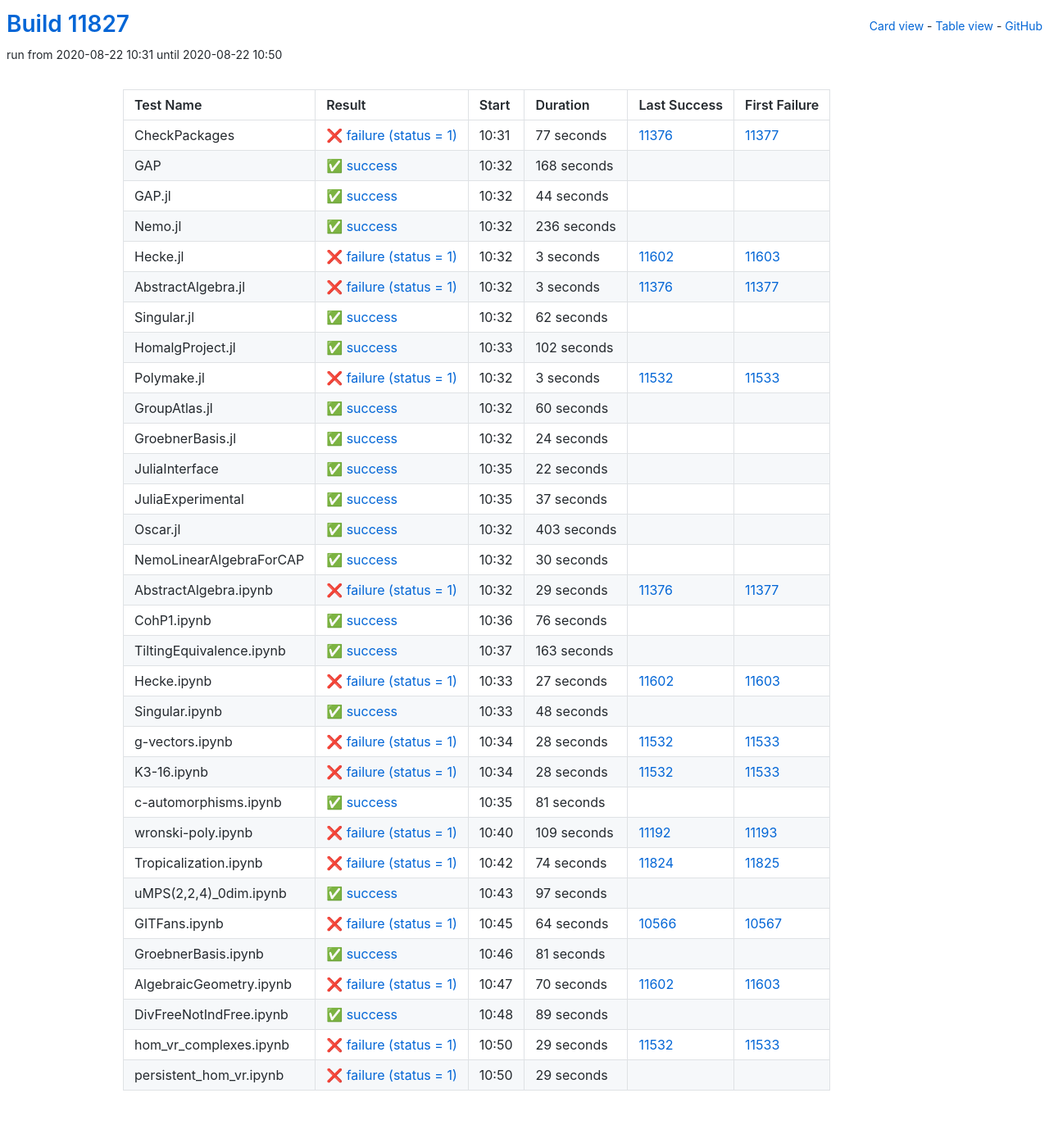
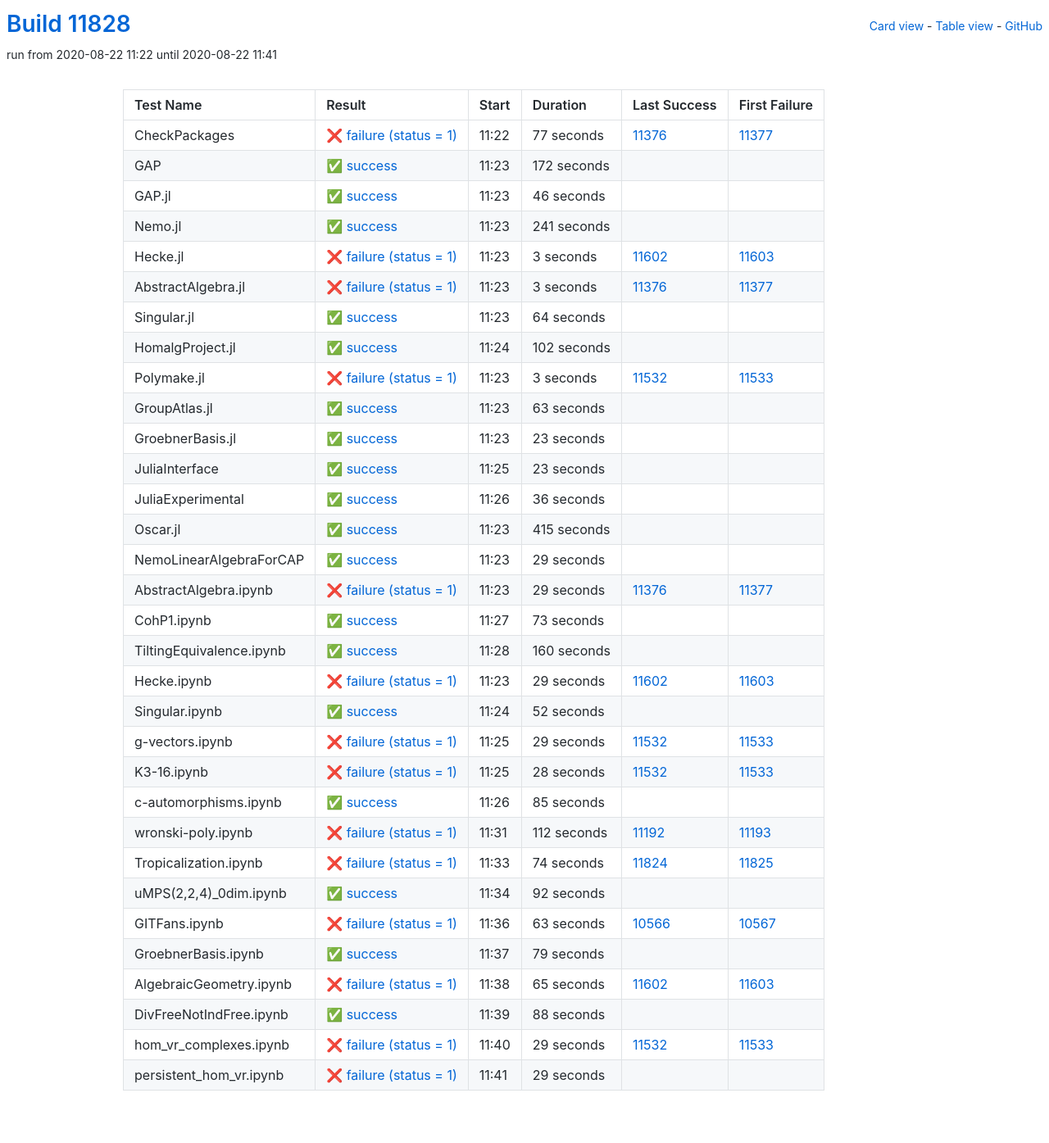
Before and after one commit to oscar-system/oscar-ci-status, a Jekyll site: the page built from table.html, in a window 1280 px wide. Shown: the whole page at 82% size. Built offline with Jekyll 4.4.1, drawn with Linux system fonts in a browser that asks for light colours.

Commit message:
Build #11828

```diff
--- a/_data/ci.yml
+++ b/_data/ci.yml
@@ -1,6 +1,6 @@
 ---
-build: 11827
-build_url: https://oscarci.mathematik.uni-kl.de/job/oscar/11827/
+build: 11828
+build_url: https://oscarci.mathematik.uni-kl.de/job/oscar/11828/
 job: oscar
 organization: oscar-system
 repo: oscar-ci-status
@@ -8,8 +8,8 @@
 tests:
 - name: CheckPackages
   id: checkpackages
-  log: https://oscarci.mathematik.uni-kl.de/job/oscar/11827/artifact/logs/build-11827/CheckPackages.log
-  start: 2020-08-22 10:31
+  log: https://oscarci.mathematik.uni-kl.de/job/oscar/11828/artifact/logs/build-11828/CheckPackages.log
+  start: 2020-08-22 11:22
   success: false
   exitcode: 1
   status: failure
@@ -20,44 +20,44 @@
   first_failure_url: https://oscarci.mathematik.uni-kl.de/job/oscar/11377/
 - name: GAP
   id: gap
-  log: https://oscarci.mathematik.uni-kl.de/job/oscar/11827/artifact/logs/build-11827/GAP.log
-  start: 2020-08-22 10:32
+  log: https://oscarci.mathematik.uni-kl.de/job/oscar/11828/artifact/logs/build-11828/GAP.log
+  start: 2020-08-22 11:23
   success: true
   exitcode: 0
   status: success
-  duration: 168
+  duration: 172
   last_success: false
   last_success_url:
   first_failure: false
   first_failure_url:
 - name: GAP.jl
   id: gap-jl
-  log: https://oscarci.mathematik.uni-kl.de/job/oscar/11827/artifact/logs/build-11827/GAP.jl.log
-  start: 2020-08-22 10:32
+  log: https://oscarci.mathematik.uni-kl.de/job/oscar/11828/artifact/logs/build-11828/GAP.jl.log
+  start: 2020-08-22 11:23
   success: true
   exitcode: 0
   status: success
-  duration: 44
+  duration: 46
   last_success: false
   last_success_url:
   first_failure: false
   first_failure_url:
 - name: Nemo.jl
   id: nemo-jl
-  log: https://oscarci.mathematik.uni-kl.de/job/oscar/11827/artifact/logs/build-11827/Nemo.jl.log
-  start: 2020-08-22 10:32
+  log: https://oscarci.mathematik.uni-kl.de/job/oscar/11828/artifact/logs/build-11828/Nemo.jl.log
+  start: 2020-08-22 11:23
   success: true
   exitcode: 0
   status: success
-  duration: 236
+  duration: 241
   last_success: false
   last_success_url:
   first_failure: false
   first_failure_url:
 - name: Hecke.jl
   id: hecke-jl
-  log: https://oscarci.mathematik.uni-kl.de/job/oscar/11827/artifact/logs/build-11827/Hecke.jl.log
-  start: 2020-08-22 10:32
+  log: https://oscarci.mathematik.uni-kl.de/job/oscar/11828/artifact/logs/build-11828/Hecke.jl.log
+  start: 2020-08-22 11:23
   success: false
   exitcode: 1
   status: failure
@@ -68,8 +68,8 @@
   first_failure_url: https://oscarci.mathematik.uni-kl.de/job/oscar/11603/
 - name: AbstractAlgebra.jl
   id: abstractalgebra-jl
-  log: https://oscarci.mathematik.uni-kl.de/job/oscar/11827/artifact/logs/build-11827/AbstractAlgebra.jl.log
-  start: 2020-08-22 10:32
+  log: https://oscarci.mathematik.uni-kl.de/job/oscar/11828/artifact/logs/build-11828/AbstractAlgebra.jl.log
+  start: 2020-08-22 11:23
   success: false
   exitcode: 1
   status: failure
@@ -80,20 +80,20 @@
   first_failure_url: https://oscarci.mathematik.uni-kl.de/job/oscar/11377/
 - name: Singular.jl
   id: singular-jl
-  log: https://oscarci.mathematik.uni-kl.de/job/oscar/11827/artifact/logs/build-11827/Singular.jl.log
-  start: 2020-08-22 10:32
+  log: https://oscarci.mathematik.uni-kl.de/job/oscar/11828/artifact/logs/build-11828/Singular.jl.log
+  start: 2020-08-22 11:23
   success: true
   exitcode: 0
   status: success
-  duration: 62
+  duration: 64
   last_success: false
   last_success_url:
   first_failure: false
   first_failure_url:
 - name: HomalgProject.jl
   id: homalgproject-jl
-  log: https://oscarci.mathematik.uni-kl.de/job/oscar/11827/artifact/logs/build-11827/HomalgProject.jl.log
-  start: 2020-08-22 10:33
+  log: https://oscarci.mathematik.uni-kl.de/job/oscar/11828/artifact/logs/build-11828/HomalgProject.jl.log
+  start: 2020-08-22 11:24
   success: true
   exitcode: 0
   status: success
@@ -104,8 +104,8 @@
   first_failure_url:
 - name: Polymake.jl
   id: polymake-jl
-  log: https://oscarci.mathematik.uni-kl.de/job/oscar/11827/artifact/logs/build-11827/Polymake.jl.log
-  start: 2020-08-22 10:32
+  log: https://oscarci.mathematik.uni-kl.de/job/oscar/11828/artifact/logs/build-11828/Polymake.jl.log
+  start: 2020-08-22 11:23
   success: false
   exitcode: 1
   status: failure
@@ -116,80 +116,80 @@
   first_failure_url: https://oscarci.mathematik.uni-kl.de/job/oscar/11533/
 - name: GroupAtlas.jl
   id: groupatlas-jl
-  log: https://oscarci.mathematik.uni-kl.de/job/oscar/11827/artifact/logs/build-11827/GroupAtlas.jl.log
-  start: 2020-08-22 10:32
+  log: https://oscarci.mathematik.uni-kl.de/job/oscar/11828/artifact/logs/build-11828/GroupAtlas.jl.log
+  start: 2020-08-22 11:23
   success: true
   exitcode: 0
   status: success
-  duration: 60
+  duration: 63
   last_success: false
   last_success_url:
   first_failure: false
   first_failure_url:
 - name: GroebnerBasis.jl
   id: groebnerbasis-jl
-  log: https://oscarci.mathematik.uni-kl.de/job/oscar/11827/artifact/logs/build-11827/GroebnerBasis.jl.log
-  start: 2020-08-22 10:32
+  log: https://oscarci.mathematik.uni-kl.de/job/oscar/11828/artifact/logs/build-11828/GroebnerBasis.jl.log
+  start: 2020-08-22 11:23
   success: true
   exitcode: 0
   status: success
-  duration: 24
+  duration: 23
   last_success: false
   last_success_url:
   first_failure: false
   first_failure_url:
 - name: JuliaInterface
   id: juliainterface
-  log: https://oscarci.mathematik.uni-kl.de/job/oscar/11827/artifact/logs/build-11827/JuliaInterface.log
-  start: 2020-08-22 10:35
+  log: https://oscarci.mathematik.uni-kl.de/job/oscar/11828/artifact/logs/build-11828/JuliaInterface.log
+  start: 2020-08-22 11:25
   success: true
   exitcode: 0
   status: success
-  duration: 22
+  duration: 23
   last_success: false
   last_success_url:
   first_failure: false
   first_failure_url:
 - name: JuliaExperimental
   id: juliaexperimental
-  log: https://oscarci.mathematik.uni-kl.de/job/oscar/11827/artifact/logs/build-11827/JuliaExperimental.log
-  start: 2020-08-22 10:35
+  log: https://oscarci.mathematik.uni-kl.de/job/oscar/11828/artifact/logs/build-11828/JuliaExperimental.log
+  start: 2020-08-22 11:26
   success: true
   exitcode: 0
   status: success
-  duration: 37
+  duration: 36
   last_success: false
   last_success_url:
   first_failure: false
   first_failure_url:
 - name: Oscar.jl
   id: oscar-jl
-  log: https://oscarci.mathematik.uni-kl.de/job/oscar/11827/artifact/logs/build-11827/Oscar.jl.log
-  start: 2020-08-22 10:32
+  log: https://oscarci.mathematik.uni-kl.de/job/oscar/11828/artifact/logs/build-11828/Oscar.jl.log
+  start: 2020-08-22 11:23
   success: true
   exitcode: 0
   status: success
-  duration: 403
+  duration: 415
   last_success: false
   last_success_url:
   first_failure: false
   first_failure_url:
 - name: NemoLinearAlgebraForCAP
   id: nemolinearalgebraforcap
-  log: https://oscarci.mathematik.uni-kl.de/job/oscar/11827/artifact/logs/build-11827/NemoLinearAlgebraForCAP.log
-  start: 2020-08-22 10:32
+  log: https://oscarci.mathematik.uni-kl.de/job/oscar/11828/artifact/logs/build-11828/NemoLinearAlgebraForCAP.log
+  start: 2020-08-22 11:23
   success: true
   exitcode: 0
   status: success
-  duration: 30
+  duration: 29
   last_success: false
   last_success_url:
   first_failure: false
   first_failure_url:
 - name: AbstractAlgebra.ipynb
   id: abstractalgebra-ipynb
-  log: https://oscarci.mathematik.uni-kl.de/job/oscar/11827/artifact/logs/build-11827/AbstractAlgebra.ipynb.log
-  start: 2020-08-22 10:32
+  log: https://oscarci.mathematik.uni-kl.de/job/oscar/11828/artifact/logs/build-11828/AbstractAlgebra.ipynb.log
+  start: 2020-08-22 11:23
   success: false
   exitcode: 1
   status: failure
@@ -200,68 +200,68 @@
   first_failure_url: https://oscarci.mathematik.uni-kl.de/job/oscar/11377/
 - name: CohP1.ipynb
   id: cohp1-ipynb
-  log: https://oscarci.mathematik.uni-kl.de/job/oscar/11827/artifact/logs/build-11827/CohP1.ipynb.log
-  start: 2020-08-22 10:36
+  log: https://oscarci.mathematik.uni-kl.de/job/oscar/11828/artifact/logs/build-11828/CohP1.ipynb.log
+  start: 2020-08-22 11:27
   success: true
   exitcode: 0
   status: success
-  duration: 76
+  duration: 73
   last_success: false
   last_success_url:
   first_failure: false
   first_failure_url:
 - name: TiltingEquivalence.ipynb
   id: tiltingequivalence-ipynb
-  log: https://oscarci.mathematik.uni-kl.de/job/oscar/11827/artifact/logs/build-11827/TiltingEquivalence.ipynb.log
-  start: 2020-08-22 10:37
+  log: https://oscarci.mathematik.uni-kl.de/job/oscar/11828/artifact/logs/build-11828/TiltingEquivalence.ipynb.log
+  start: 2020-08-22 11:28
   success: true
   exitcode: 0
   status: success
-  duration: 163
+  duration: 160
   last_success: false
   last_success_url:
   first_failure: false
   first_failure_url:
 - name: Hecke.ipynb
   id: hecke-ipynb
-  log: https://oscarci.mathematik.uni-kl.de/job/oscar/11827/artifact/logs/build-11827/Hecke.ipynb.log
-  start: 2020-08-22 10:33
+  log: https://oscarci.mathematik.uni-kl.de/job/oscar/11828/artifact/logs/build-11828/Hecke.ipynb.log
+  start: 2020-08-22 11:23
   success: false
   exitcode: 1
   status: failure
-  duration: 27
+  duration: 29
   last_success: 11602
   last_success_url: https://oscarci.mathematik.uni-kl.de/job/oscar/11602/
   first_failure: 11603
   first_failure_url: https://oscarci.mathematik.uni-kl.de/job/oscar/11603/
 - name: Singular.ipynb
   id: singular-ipynb
-  log: https://oscarci.mathematik.uni-kl.de/job/oscar/11827/artifact/logs/build-11827/Singular.ipynb.log
-  start: 2020-08-22 10:33
+  log: https://oscarci.mathematik.uni-kl.de/job/oscar/11828/artifact/logs/build-11828/Singular.ipynb.log
+  start: 2020-08-22 11:24
   success: true
   exitcode: 0
   status: success
-  duration: 48
+  duration: 52
   last_success: false
   last_success_url:
   first_failure: false
   first_failure_url:
 - name: g-vectors.ipynb
   id: g-vectors-ipynb
-  log: https://oscarci.mathematik.uni-kl.de/job/oscar/11827/artifact/logs/build-11827/g-vectors.ipynb.log
-  start: 2020-08-22 10:34
+  log: https://oscarci.mathematik.uni-kl.de/job/oscar/11828/artifact/logs/build-11828/g-vectors.ipynb.log
+  start: 2020-08-22 11:25
   success: false
   exitcode: 1
   status: failure
-  duration: 28
+  duration: 29
   last_success: 11532
   last_success_url: https://oscarci.mathematik.uni-kl.de/job/oscar/11532/
   first_failure: 11533
   first_failure_url: https://oscarci.mathematik.uni-kl.de/job/oscar/11533/
 - name: K3-16.ipynb
   id: k3-16-ipynb
-  log: https://oscarci.mathematik.uni-kl.de/job/oscar/11827/artifact/logs/build-11827/K3-16.ipynb.log
-  start: 2020-08-22 10:34
+  log: https://oscarci.mathematik.uni-kl.de/job/oscar/11828/artifact/logs/build-11828/K3-16.ipynb.log
+  start: 2020-08-22 11:25
   success: false
   exitcode: 1
   status: failure
@@ -272,32 +272,32 @@
   first_failure_url: https://oscarci.mathematik.uni-kl.de/job/oscar/11533/
 - name: c-automorphisms.ipynb
   id: c-automorphisms-ipynb
-  log: https://oscarci.mathematik.uni-kl.de/job/oscar/11827/artifact/logs/build-11827/c-automorphisms.ipynb.log
-  start: 2020-08-22 10:35
+  log: https://oscarci.mathematik.uni-kl.de/job/oscar/11828/artifact/logs/build-11828/c-automorphisms.ipynb.log
+  start: 2020-08-22 11:26
   success: true
   exitcode: 0
   status: success
-  duration: 81
+  duration: 85
   last_success: false
   last_success_url:
   first_failure: false
   first_failure_url:
 - name: wronski-poly.ipynb
   id: wronski-poly-ipynb
-  log: https://oscarci.mathematik.uni-kl.de/job/oscar/11827/artifact/logs/build-11827/wronski-poly.ipynb.log
-  start: 2020-08-22 10:40
+  log: https://oscarci.mathematik.uni-kl.de/job/oscar/11828/artifact/logs/build-11828/wronski-poly.ipynb.log
+  start: 2020-08-22 11:31
   success: false
   exitcode: 1
   status: failure
-  duration: 109
+  duration: 112
   last_success: 11192
   last_success_url: https://oscarci.mathematik.uni-kl.de/job/oscar/11192/
   first_failure: 11193
   first_failure_url: https://oscarci.mathematik.uni-kl.de/job/oscar/11193/
 - name: Tropicalization.ipynb
   id: tropicalization-ipynb
-  log: https://oscarci.mathematik.uni-kl.de/job/oscar/11827/artifact/logs/build-11827/Tropicalization.ipynb.log
-  start: 2020-08-22 10:42
+  log: https://oscarci.mathematik.uni-kl.de/job/oscar/11828/artifact/logs/build-11828/Tropicalization.ipynb.log
+  start: 2020-08-22 11:33
   success: false
   exitcode: 1
   status: failure
@@ -308,68 +308,68 @@
   first_failure_url: https://oscarci.mathematik.uni-kl.de/job/oscar/11825/
 - name: uMPS(2,2,4)_0dim.ipynb
   id: umps-2-2-4-0dim-ipynb
-  log: https://oscarci.mathematik.uni-kl.de/job/oscar/11827/artifact/logs/build-11827/uMPS-2-2-4-_0dim.ipynb.log
-  start: 2020-08-22 10:43
+  log: https://oscarci.mathematik.uni-kl.de/job/oscar/11828/artifact/logs/build-11828/uMPS-2-2-4-_0dim.ipynb.log
+  start: 2020-08-22 11:34
   success: true
   exitcode: 0
   status: success
-  duration: 97
+  duration: 92
   last_success: false
   last_success_url:
   first_failure: false
   first_failure_url:
 - name: GITFans.ipynb
   id: gitfans-ipynb
-  log: https://oscarci.mathematik.uni-kl.de/job/oscar/11827/artifact/logs/build-11827/GITFans.ipynb.log
-  start: 2020-08-22 10:45
+  log: https://oscarci.mathematik.uni-kl.de/job/oscar/11828/artifact/logs/build-11828/GITFans.ipynb.log
+  start: 2020-08-22 11:36
   success: false
   exitcode: 1
   status: failure
-  duration: 64
+  duration: 63
   last_success: 10566
   last_success_url: https://oscarci.mathematik.uni-kl.de/job/oscar/10566/
   first_failure: 10567
   first_failure_url: https://oscarci.mathematik.uni-kl.de/job/oscar/10567/
 - name: GroebnerBasis.ipynb
   id: groebnerbasis-ipynb
-  log: https://oscarci.mathematik.uni-kl.de/job/oscar/11827/artifact/logs/build-11827/GroebnerBasis.ipynb.log
-  start: 2020-08-22 10:46
+  log: https://oscarci.mathematik.uni-kl.de/job/oscar/11828/artifact/logs/build-11828/GroebnerBasis.ipynb.log
+  start: 2020-08-22 11:37
   success: true
   exitcode: 0
   status: success
-  duration: 81
+  duration: 79
   last_success: false
   last_success_url:
   first_failure: false
   first_failure_url:
 - name: AlgebraicGeometry.ipynb
   id: algebraicgeometry-ipynb
-  log: https://oscarci.mathematik.uni-kl.de/job/oscar/11827/artifact/logs/build-11827/AlgebraicGeometry.ipynb.log
-  start: 2020-08-22 10:47
+  log: https://oscarci.mathematik.uni-kl.de/job/oscar/11828/artifact/logs/build-11828/AlgebraicGeometry.ipynb.log
+  start: 2020-08-22 11:38
   success: false
   exitcode: 1
   status: failure
-  duration: 70
+  duration: 65
   last_success: 11602
   last_success_url: https://oscarci.mathematik.uni-kl.de/job/oscar/11602/
   first_failure: 11603
   first_failure_url: https://oscarci.mathematik.uni-kl.de/job/oscar/11603/
 - name: DivFreeNotIndFree.ipynb
   id: divfreenotindfree-ipynb
-  log: https://oscarci.mathematik.uni-kl.de/job/oscar/11827/artifact/logs/build-11827/DivFreeNotIndFree.ipynb.log
-  start: 2020-08-22 10:48
+  log: https://oscarci.mathematik.uni-kl.de/job/oscar/11828/artifact/logs/build-11828/DivFreeNotIndFree.ipynb.log
+  start: 2020-08-22 11:39
   success: true
   exitcode: 0
   status: success
-  duration: 89
+  duration: 88
   last_success: false
   last_success_url:
   first_failure: false
   first_failure_url:
 - name: hom_vr_complexes.ipynb
   id: hom-vr-complexes-ipynb
-  log: https://oscarci.mathematik.uni-kl.de/job/oscar/11827/artifact/logs/build-11827/hom_vr_complexes.ipynb.log
-  start: 2020-08-22 10:50
+  log: https://oscarci.mathematik.uni-kl.de/job/oscar/11828/artifact/logs/build-11828/hom_vr_complexes.ipynb.log
+  start: 2020-08-22 11:40
   success: false
   exitcode: 1
   status: failure
@@ -380,8 +380,8 @@
   first_failure_url: https://oscarci.mathematik.uni-kl.de/job/oscar/11533/
 - name: persistent_hom_vr.ipynb
   id: persistent-hom-vr-ipynb
-  log: https://oscarci.mathematik.uni-kl.de/job/oscar/11827/artifact/logs/build-11827/persistent_hom_vr.ipynb.log
-  start: 2020-08-22 10:50
+  log: https://oscarci.mathematik.uni-kl.de/job/oscar/11828/artifact/logs/build-11828/persistent_hom_vr.ipynb.log
+  start: 2020-08-22 11:41
   success: false
   exitcode: 1
   status: failure
```
Also changed, not shown: README.md.
